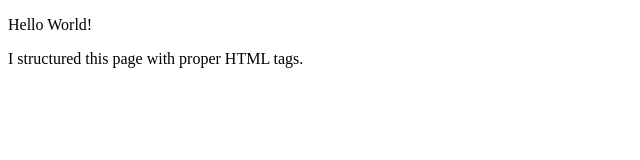
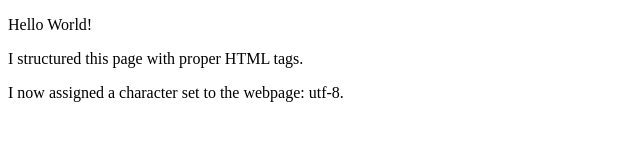
Before and after one commit to mattcturek/sample_website, a plain HTML site: page index.html in a window 1280 px wide. Shown: the whole page, without its empty margins (0-640 px from the left). Drawn offline with Linux system fonts and the light colour scheme.

Commit message:
I updated the page for utf-8 charcter set.

```diff
--- a/index.html
+++ b/index.html
@@ -2,9 +2,11 @@
 <html>
     <head>
         <title>Sample Website</title>
+        <meta charset="utf-8">
     </head>
     <body>
         <p>Hello World!</p>
         <p>I structured this page with proper HTML tags.</p>
+        <p>I now assigned a character set to the webpage: utf-8.</p>
     </body>
 </html>
```
